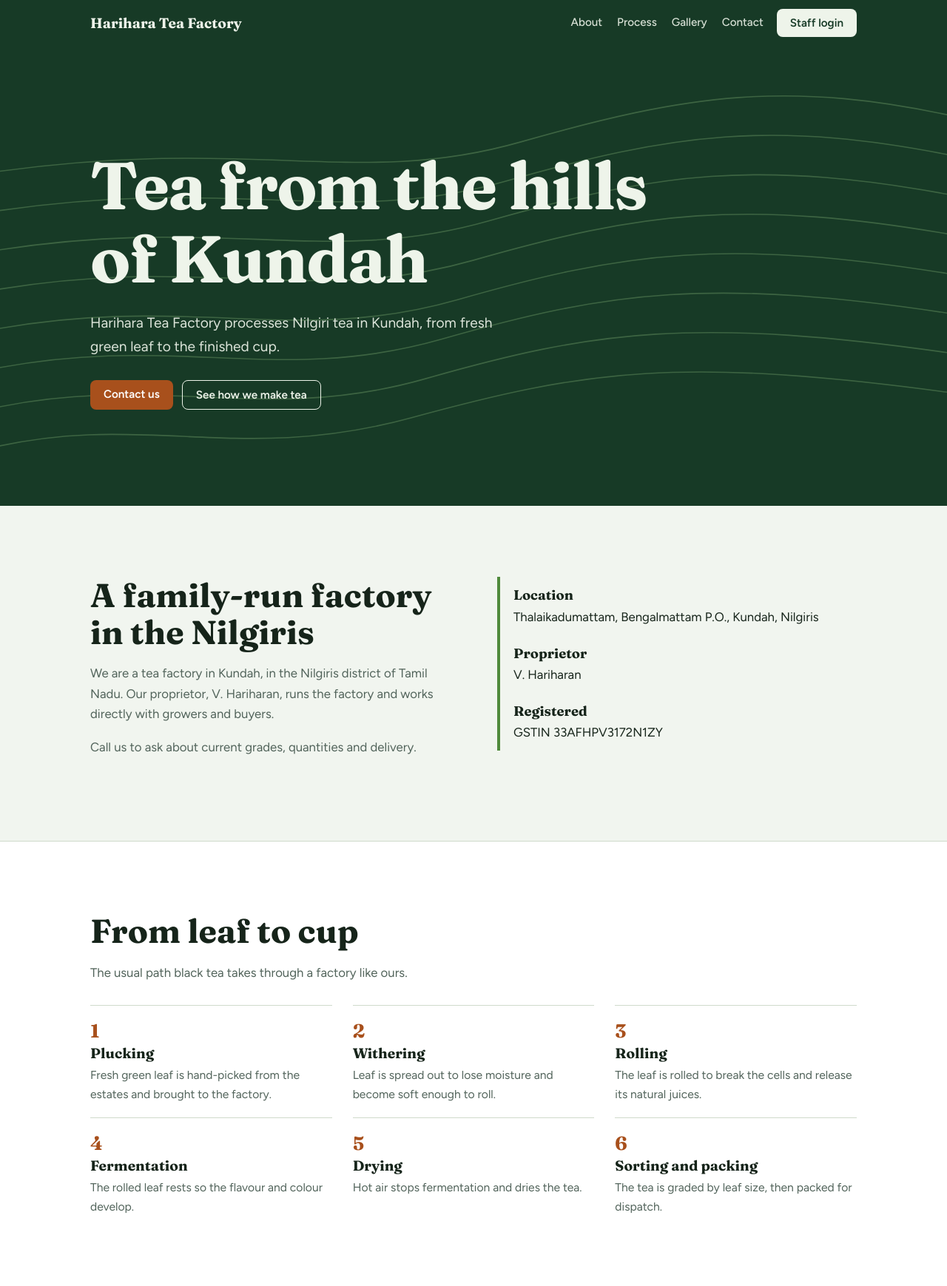
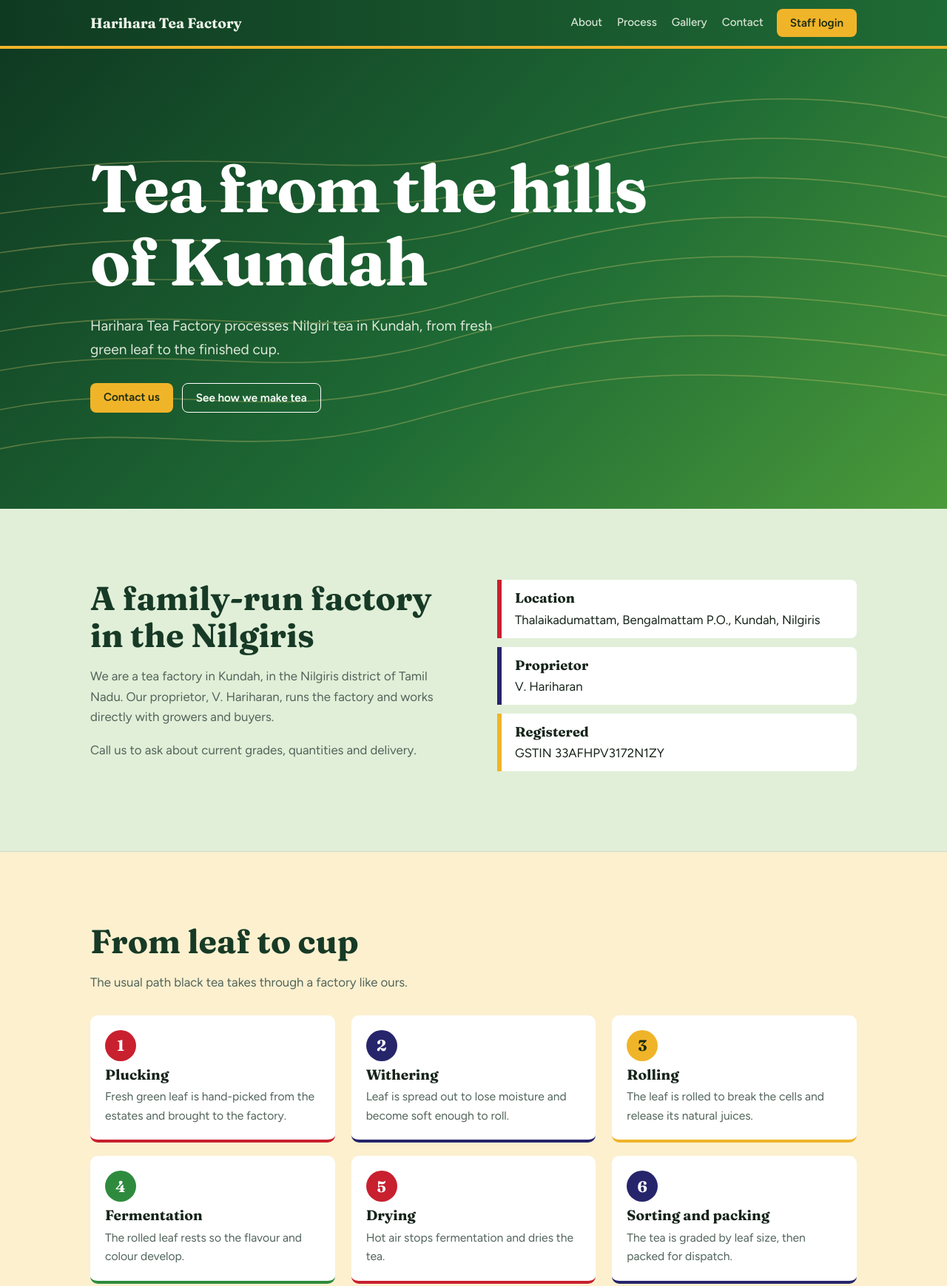
Before and after one commit to hhtfaccounts/Tea-Factory-Accounts, a website: page index.html in a window 1280 px wide. Shown: the top 1739 px of the page at 74% size. Drawn offline with Linux system fonts and the light colour scheme.

Commit message:
Update index.html

```diff
--- a/index.html
+++ b/index.html
@@ -52,7 +52,7 @@ nav.links a:hover{opacity:1;text-decoration:underline}
 .hero{background:var(--forest);color:var(--forest-ink);position:relative;overflow:hidden}
 .hero svg{position:absolute;inset:0;width:100%;height:100%;opacity:.28}
 .hero .wrap{position:relative;padding-top:clamp(70px,12vw,140px);padding-bottom:clamp(70px,12vw,130px)}
-.hero h1{font-size:clamp(2.6rem,7.5vw,5.6rem);max-width:12ch;letter-spacing:-.02em}
+.hero h1{font-size:clamp(2.6rem,7.5vw,5.6rem);max-width:12ch;letter-spacing:-.02em;}
 .hero p{max-width:46ch;font-size:1.2rem;margin:22px 0 30px;opacity:.92}
 .hero .row{display:flex;flex-wrap:wrap;gap:12px}
 
@@ -109,6 +109,44 @@ input{width:100%;margin-top:6px;padding:11px 12px;border:1.5px solid var(--line)
 @media (prefers-color-scheme:dark){.err{color:#ff9b8f}}
 .actions{display:flex;gap:10px;margin-top:10px}
 @media (prefers-reduced-motion:reduce){html{scroll-behavior:auto}}
+
+/* colour theme */
+:root{--gold:#f0b429;--red:#c8202f;--navy:#26256b;--green:#2e8b3d;--tint-g:#e1efd8;--tint-y:#fcf0cf}
+@media (prefers-color-scheme:dark){:root:not([data-theme="light"]){--tint-g:#14301e;--tint-y:#2f260e;--navy:#1b1a52;--gold:#f0b429}}
+:root[data-theme="dark"]{--tint-g:#14301e;--tint-y:#2f260e;--navy:#1b1a52}
+header.top{border-bottom:4px solid var(--gold);background:linear-gradient(90deg,#0f3a22,#1f6b35)}
+#loginBtn{background:var(--gold);color:#1a2a10}
+.hero{background:linear-gradient(135deg,#0f3a22 0%,#1f6b35 55%,#4a9a3a 100%)}
+.hero svg{stroke:#f6d97a;opacity:.3}
+.hero h1{color:#fff}
+.hero .btn{background:var(--gold);color:#1a2a10}
+.hero .btn.ghost{background:transparent;color:#fff;border-color:#fff}
+#about{background:var(--tint-g)}
+.facts{border-left:0}
+.facts li{border-left:6px solid var(--green);padding-left:18px;margin-bottom:12px;background:var(--surface);border-radius:0 8px 8px 0;padding-right:14px}
+.facts li:nth-child(1){border-color:var(--red)}
+.facts li:nth-child(2){border-color:var(--navy)}
+.facts li:nth-child(3){border-color:var(--gold)}
+#process.band{background:var(--tint-y)}
+.steps li{border-top:0;background:var(--surface);border-radius:10px;padding:20px;margin-bottom:18px;border-bottom:4px solid var(--green)}
+.steps li::before{width:42px;height:42px;border-radius:50%;display:grid;place-items:center;color:#fff;background:var(--green);font-size:1.3rem;margin-bottom:8px}
+.steps li:nth-child(4n+1){border-color:var(--red)} .steps li:nth-child(4n+1)::before{background:var(--red)}
+.steps li:nth-child(4n+2){border-color:var(--navy)} .steps li:nth-child(4n+2)::before{background:var(--navy)}
+.steps li:nth-child(4n+3){border-color:var(--gold)} .steps li:nth-child(4n+3)::before{background:var(--gold);color:#1a2a10}
+.steps{gap:0 22px}
+#gallery{background:var(--surface)}
+.ph{border-style:solid;border-width:0;color:#1a2a10}
+.ph:nth-child(1){background:#cfe8c3}.ph:nth-child(2){background:#fbe3a1}.ph:nth-child(3){background:#f6c7cb}
+.ph:nth-child(4){background:#cfd0f0}.ph:nth-child(5){background:#fbe3a1}.ph:nth-child(6){background:#cfe8c3}
+#contact.band{background:var(--navy);color:#fff;border-color:var(--navy)}
+#contact .lead,#contact dd{color:#d8d9f5}
+#contact a:not(.btn){color:var(--gold)}
+#contact .btn{background:var(--gold);color:#1a2a10}
+footer{border-top:4px solid var(--gold);background:linear-gradient(90deg,#0f3a22,#1f6b35)}
+h2{color:var(--forest)}
+@media (prefers-color-scheme:dark){:root:not([data-theme="light"]) h2{color:var(--leaf)}}
+#contact h2{color:#fff}
+#staff{background:var(--tint-y)}
 </style>
 </head>
 <body>
```
